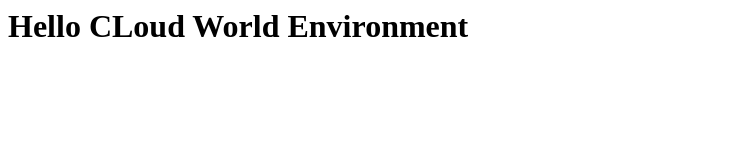
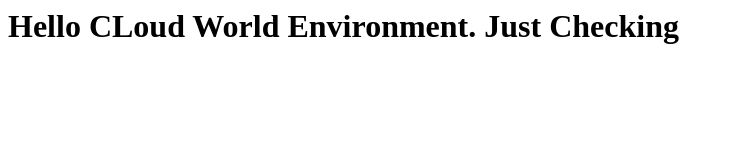
Before and after one commit to awscloudvendor1/Devops-Demo-AWS, a plain HTML site: page index.html in a window 1280 px wide. Shown: the whole page, without its empty margins (0-734 px from the left). Drawn offline with Linux system fonts and the light colour scheme.

Commit message:
Update index.html

```diff
--- a/index.html
+++ b/index.html
@@ -1 +1 @@
-<h1> Hello CLoud World Environment </h1>
+<h1> Hello CLoud World Environment. Just Checking </h1>
```
